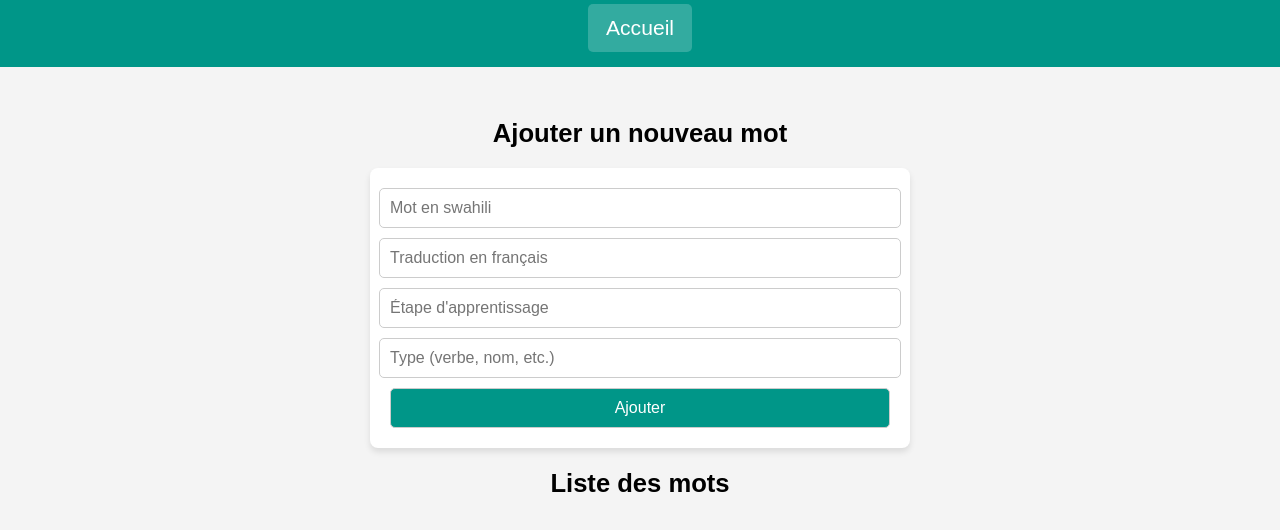
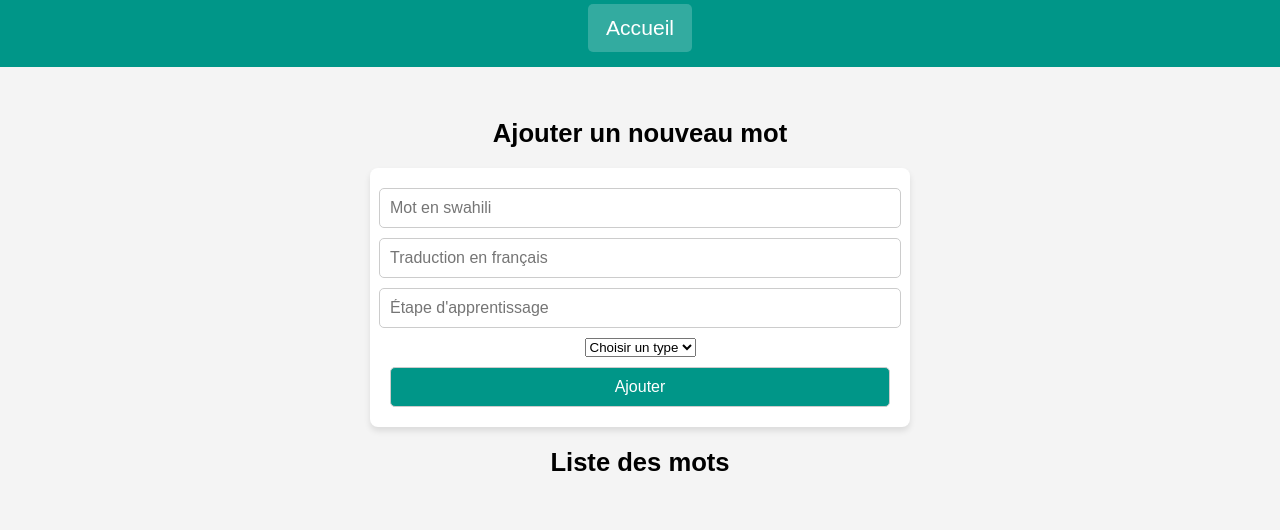
Before and after one commit to adrien-ge/swahili-learning, a plain HTML site: page pages/gestionMots.html in a window 1280 px wide. Shown: the part 106-636 px from the top of the page. Drawn offline with Linux system fonts and the light colour scheme; no server answers.

Commit message:
ok, type des colonnes

```diff
--- a/pages/gestionMots.html
+++ b/pages/gestionMots.html
@@ -18,11 +18,19 @@
 
     <main>
         <h2>Ajouter un nouveau mot</h2>
+
         <form onsubmit="ajouterMot(); return false;" class="form-container">
             <input type="text" id="swahiliInput" placeholder="Mot en swahili" required>
             <input type="text" id="francaisInput" placeholder="Traduction en français" required>
-            <input type="text" id="etapeInput" placeholder="Étape d'apprentissage">
-            <input type="text" id="typeInput" placeholder="Type (verbe, nom, etc.)">
+            <input type="number" id="etapeInput" placeholder="Étape d'apprentissage">
+            <select id="typeInput">
+                <option value="">Choisir un type</option>
+                <option value="nom">Nom</option>
+                <option value="verbe">Verbe</option>
+                <option value="adjectif">Adjectif</option>
+                <option value="expression">Expression</option>
+                <option value="autre">Autre</option>
+            </select>
             <button type="submit">Ajouter</button>
         </form>
 
```
